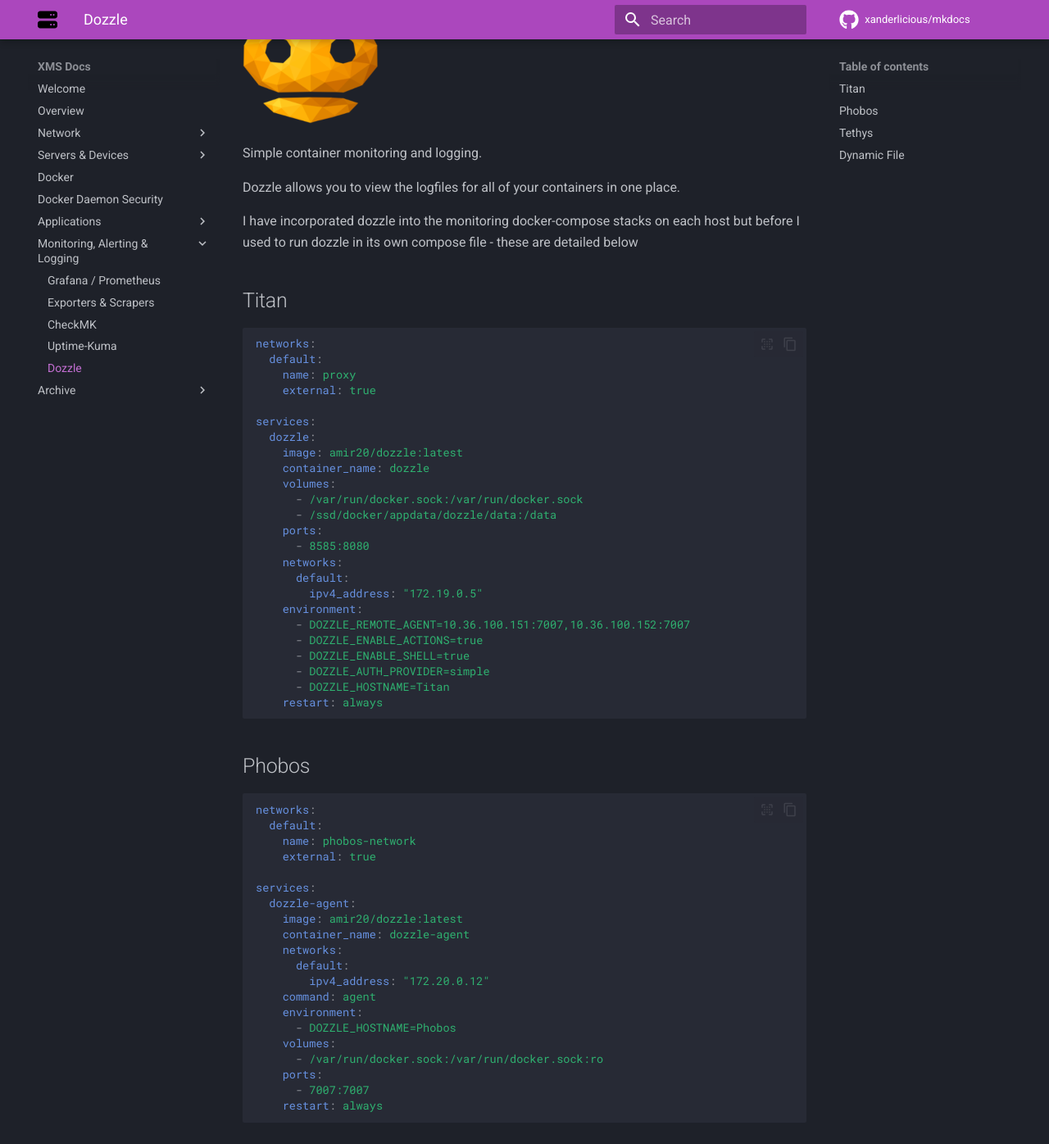
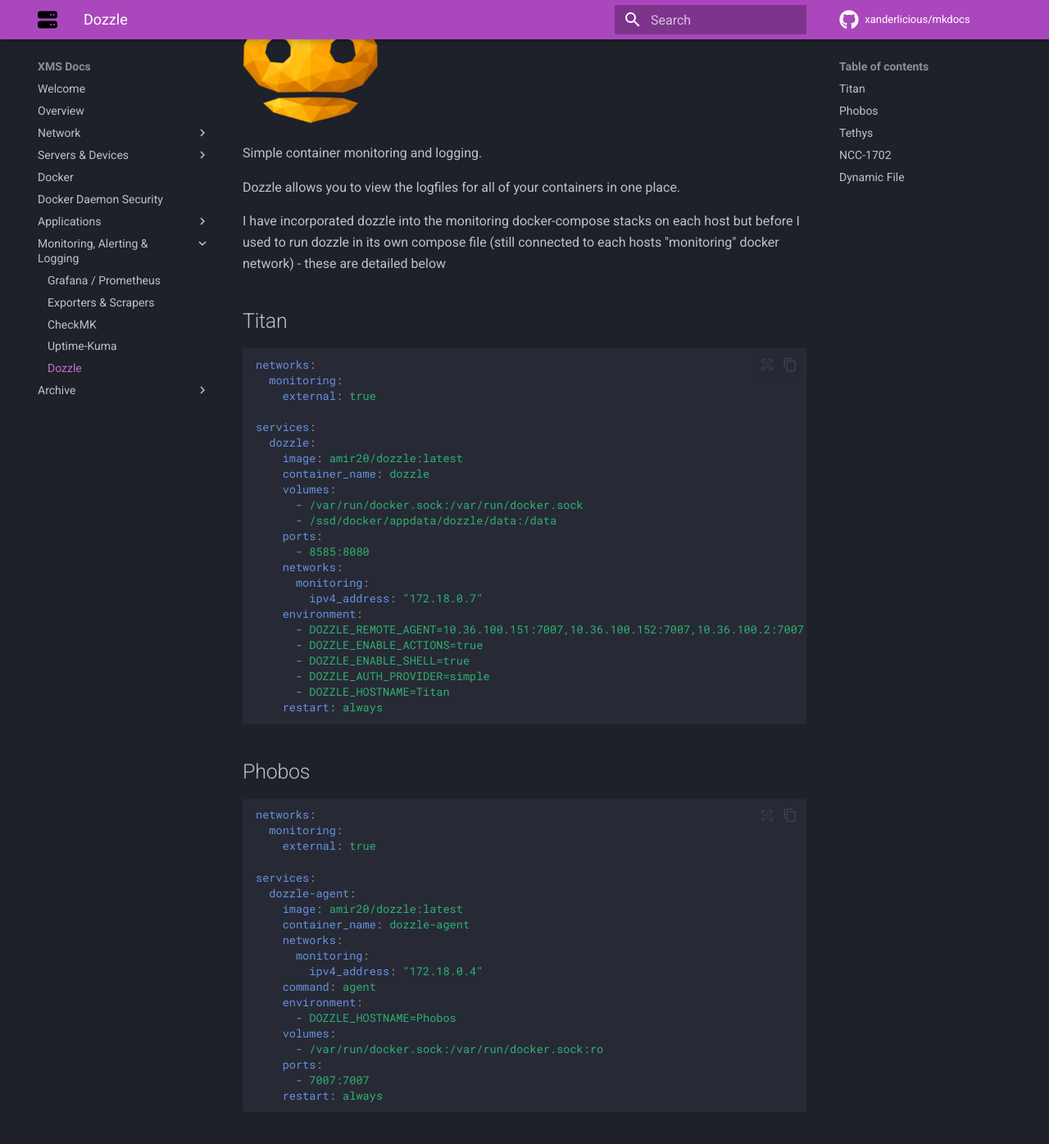
Before and after one commit to Xanderlicious/mkdocs, an MkDocs documentation site: the page built from docs/dozzle.md, in a window 1280 px wide and 1400 px high, scrolled down 235 px. Shown: the top 1396 px of the window at 82% size. Built offline with MkDocs 1.6.1 and Material for MkDocs 9.7.7, drawn with Linux system fonts in a browser that asks for light colours; comment, search, counter and statistics services are not loaded; some of the changed text lies outside the part shown.

Commit message:
corrected the dozzle page

````diff
--- a/docs/dozzle.md
+++ b/docs/dozzle.md
@@ -6,14 +6,13 @@
 
 Dozzle allows you to view the logfiles for all of your containers in one place.
 
-I have incorporated dozzle into the monitoring docker-compose stacks on each host but before I used to run dozzle in its own compose file - these are detailed below
+I have incorporated dozzle into the monitoring docker-compose stacks on each host but before I used to run dozzle in its own compose file (still connected to each hosts "monitoring" docker network) - these are detailed below
 
 ## Titan
 
 ```yaml
 networks:
-  default:
-    name: proxy
+  monitoring:
     external: true
 
 services:
@@ -26,10 +25,10 @@
     ports:
       - 8585:8080
     networks:
-      default:
-        ipv4_address: "172.19.0.5"
+      monitoring:
+        ipv4_address: "172.18.0.7"
     environment:
-      - DOZZLE_REMOTE_AGENT=10.36.100.151:7007,10.36.100.152:7007
+      - DOZZLE_REMOTE_AGENT=10.36.100.151:7007,10.36.100.152:7007,10.36.100.2:7007
       - DOZZLE_ENABLE_ACTIONS=true
       - DOZZLE_ENABLE_SHELL=true
       - DOZZLE_AUTH_PROVIDER=simple
@@ -41,8 +40,7 @@
 
 ```yaml
 networks:
-  default:
-    name: phobos-network
+  monitoring:
     external: true
 
 services:
@@ -50,8 +48,8 @@
     image: amir20/dozzle:latest
     container_name: dozzle-agent
     networks:
-      default:
-        ipv4_address: "172.20.0.12"
+      monitoring:
+        ipv4_address: "172.18.0.4"
     command: agent
     environment:
       - DOZZLE_HOSTNAME=Phobos
@@ -75,11 +72,35 @@
     image: amir20/dozzle:latest
     container_name: dozzle-agent
     networks:
-      default:
-        ipv4_address: "172.21.0.5"
+      monitoring:
+        ipv4_address: "172.18.0.8"
     command: agent
     environment:
       - DOZZLE_HOSTNAME=Tethys
+    volumes:
+      - /var/run/docker.sock:/var/run/docker.sock:ro
+    ports:
+      - 7007:7007
+    restart: always
+```
+
+## NCC-1702
+
+```yaml
+networks:
+  monitoring:
+    external: true
+
+services:
+  dozzle-agent:
+    image: amir20/dozzle:latest
+    container_name: dozzle-agent
+    networks:
+      monitoring:
+        ipv4_address: "172.18.0.4"
+    command: agent
+    environment:
+      - DOZZLE_HOSTNAME=NCC-1702
     volumes:
       - /var/run/docker.sock:/var/run/docker.sock:ro
     ports:
````
Also changed, not shown: other parts of docs/dozzle.md (+1 -2 lines).
